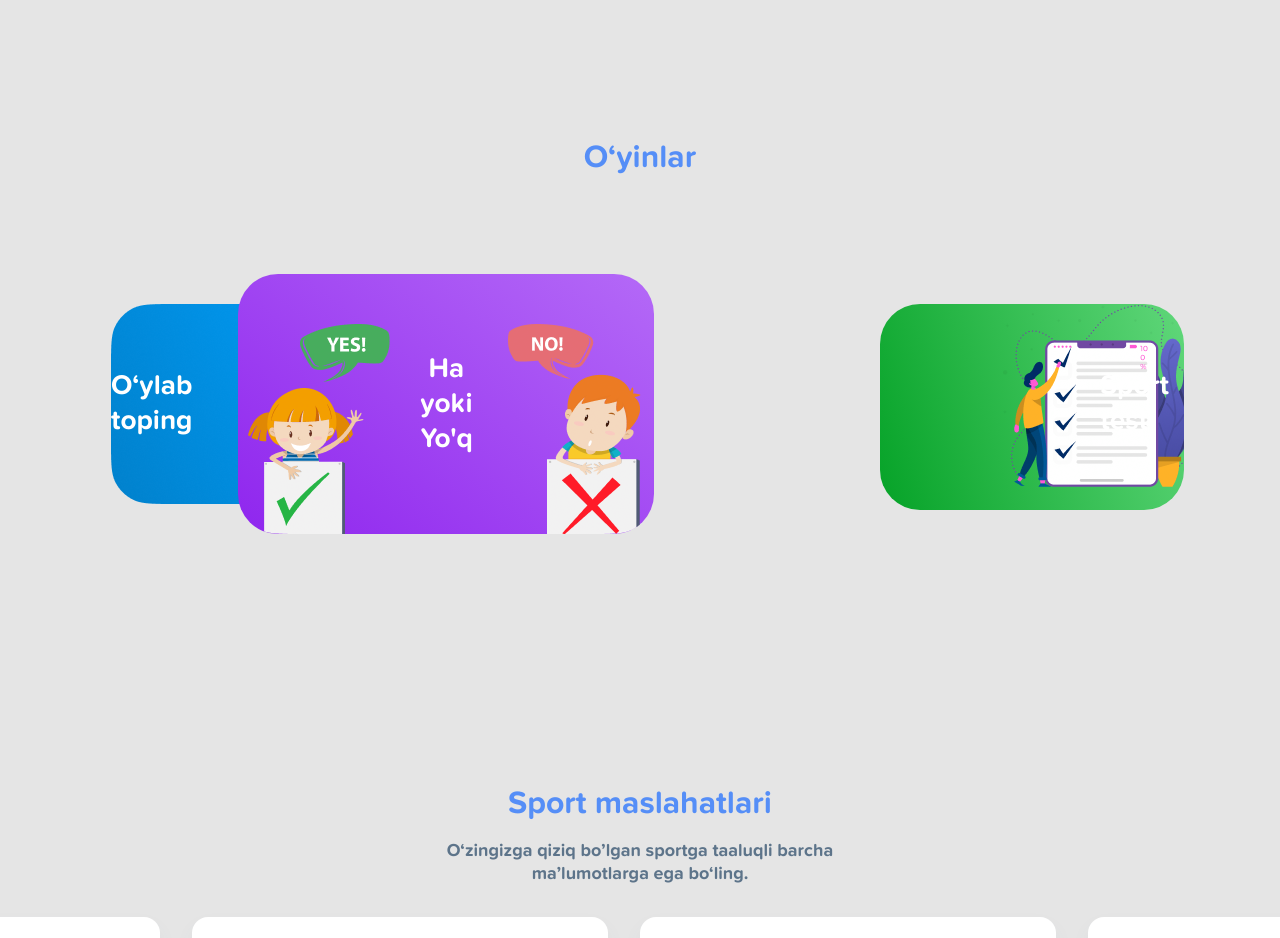
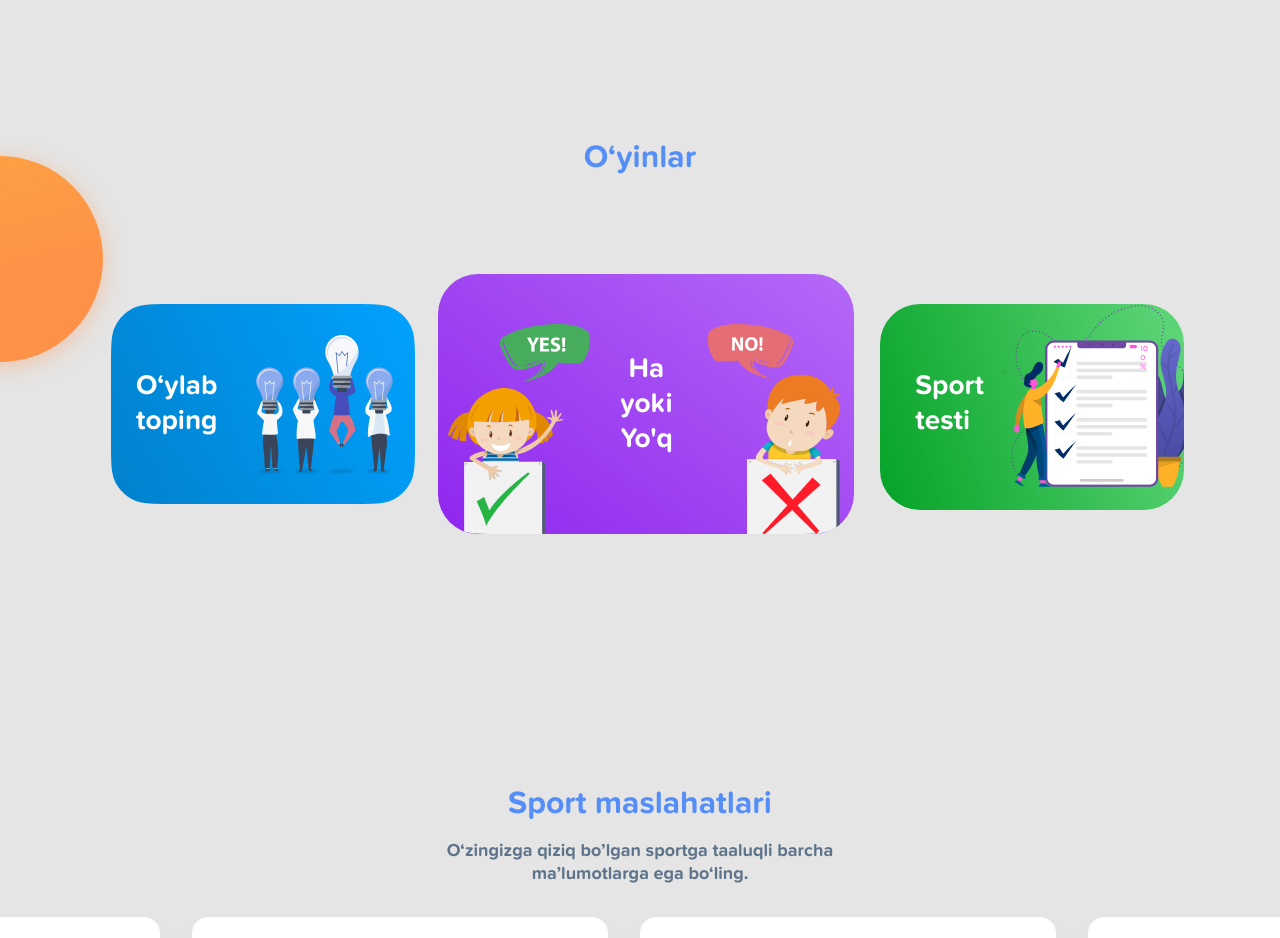
Before and after one commit to Shohruh174/exam-2020, a plain HTML site: page index.html in a window 1280 px wide. Shown: the part 2100-3038 px from the top of the page. Drawn offline with Linux system fonts and the light colour scheme.

Commit message:
footer qoldi

```diff
--- a/index.html
+++ b/index.html
@@ -155,7 +155,7 @@
     <p class="wrap3-center__text">O‘yinlar</p>
     <div class="wrap3-inner container2">
       <div class="wrap3-inner-item">
-        <span class="text">O‘ylab<br> toping</span>
+        <span class="text text1">O‘ylab<br> toping</span>
       </div>
       <div class="wrap3-inner-item center_p">
         <p class="text">Ha<br> yoki<br> Yo'q<br></p>
--- a/styles/main.scss
+++ b/styles/main.scss
@@ -358,6 +358,16 @@ body {
 
 .wrap3 {
   margin-bottom: 250px;
+  position: relative;
+  &::before {
+    content: url(../images/Ellipse.svg);
+    position: absolute;
+    top: 0;
+    bottom: 0;
+    left: 0;
+    margin: auto;
+  }
+
 
   .wrap3-center__text {
     text-align: center;
@@ -385,6 +395,16 @@ body {
         line-height: 125.34%;
         text-align: center;
         color: #FFFFFF;
+
+        &.text1 {
+          position: relative;
+          left: 25px;
+        }
+
+        &.last_child {
+          position: relative;
+          left: -185px;
+        }
       }
 
       &:first-child::before {
@@ -406,7 +426,7 @@ body {
         align-items: center;
         justify-content: center;
         position: relative;
-        left: -200px;
+        left: 0;
       }
 
       &.center_p::before {
@@ -463,6 +483,10 @@ body {
       align-items: center;
       justify-content: center;
       margin-bottom: 146px;
+
+      &::before {
+
+      }
 
       .inner-item__overflow {
         background: #FFFFFF;
@@ -850,10 +874,16 @@ body {
         box-shadow: 0px 10px 20px rgba(106, 123, 145, 0.05);
         border-radius: 50%;
         transition: all ease 0.5s;
+        &:hover {
+          background: #FFFFFF;
+          box-shadow: 0px 10px 20px rgba(0, 0, 0, 0.15);
+          border-radius: 29px;
+        }
 
         &:hover .block2-icon {
           fill: #FD9147;
         }
+
         & .block2-icon {
           position: absolute;
           top: 0;
```
Also changed, not shown: images/Ellipse.svg (added), images/Image.svg (added), images/wrap3-left-bg.png (added), styles/main.css, 1 other file.
